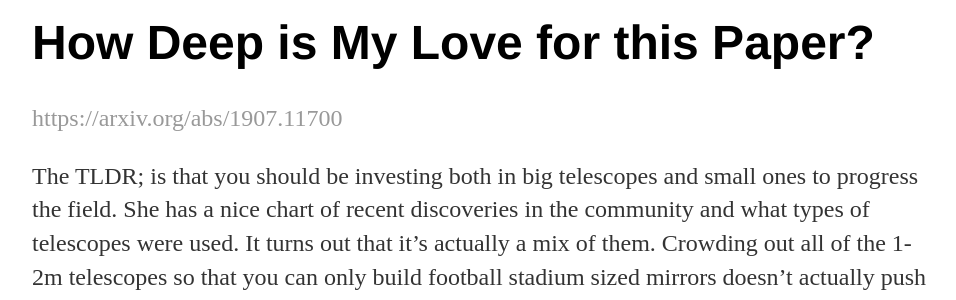
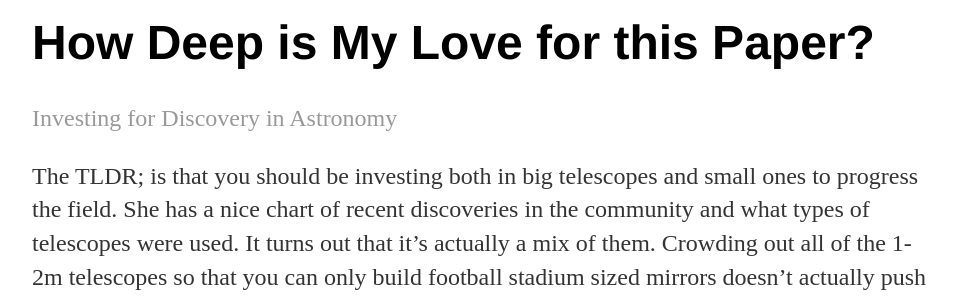
Before and after one commit to fourthfloordoug/fourthfloordoug.github.io, a Jekyll site: the page built from _posts/2019-08-15-afterMyHeart.md, in a window 1280 px wide. Shown: the part 248-548 px from the top of the page, without its empty margins (160-1116 px from the left). Built offline with Jekyll 4.4.1, drawn with Linux system fonts in a browser that asks for light colours; our own code applies the rules of GitHub Pages for plain Markdown files.

Commit message:
fix bad link.

```diff
--- a/_posts/2019-08-15-afterMyHeart.md
+++ b/_posts/2019-08-15-afterMyHeart.md
@@ -1,6 +1,6 @@
 # How Deep is My Love for this Paper?
 
-[https://arxiv.org/abs/1907.11700](Investing for Discovery in Astronomy)
+[Investing for Discovery in Astronomy](https://arxiv.org/abs/1907.11700)
 
 The TLDR; is that you should be investing both in big telescopes and small ones to progress the field.  She has a nice chart of recent discoveries in the community and what types of telescopes were used.  It turns out that it's actually a mix of them.  Crowding out all of the 1-2m telescopes so that you can only build football stadium sized mirrors doesn't actually push the field because there's only so many nights.  (And there's only so many available locations as the fight with the native Hawaiians is showing.)
 
```
